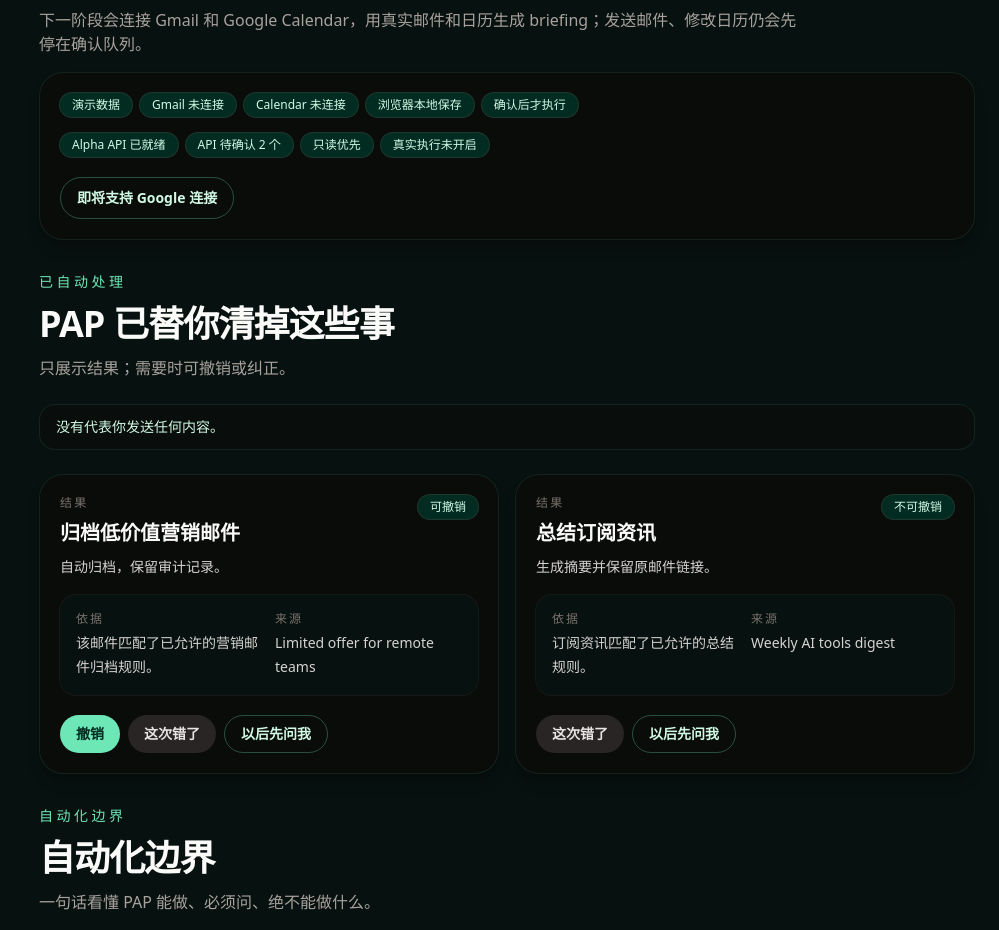
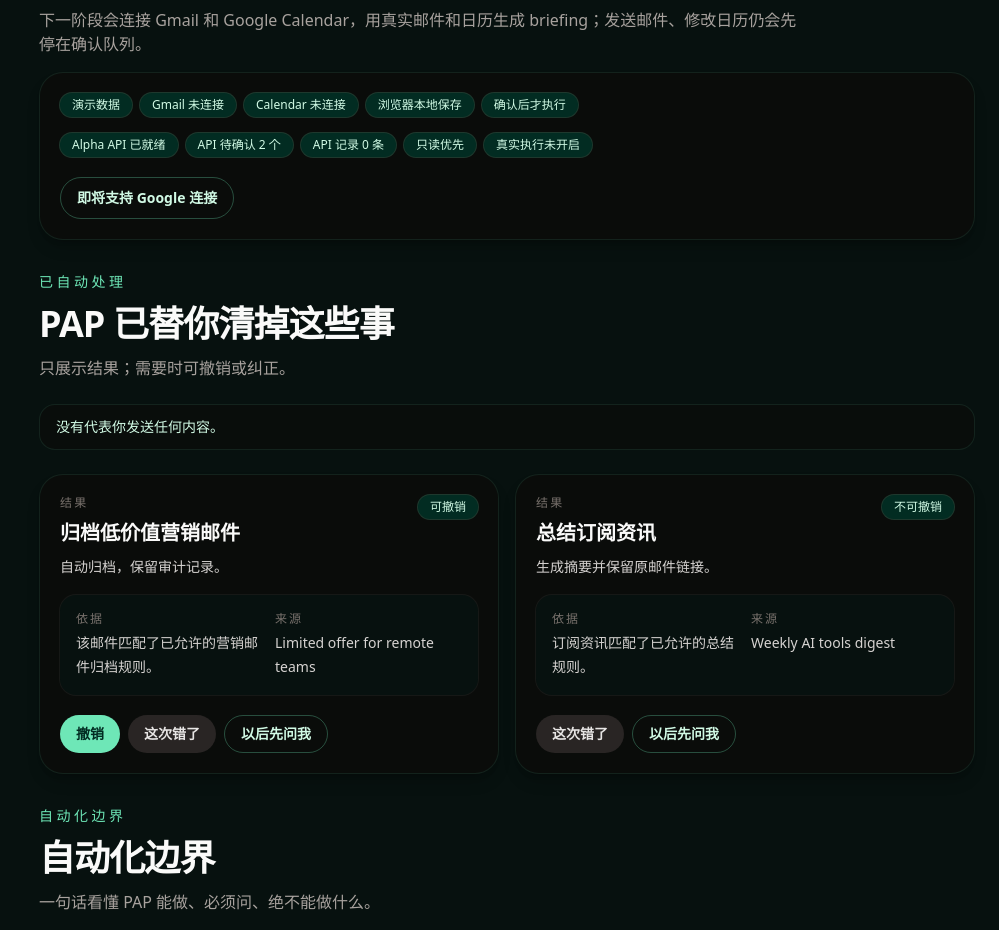
Before and after one commit to dmo736647-pixel/PAP, a Next.js app: page / in a window 1280 px wide. Shown: the part 2742-3672 px from the top of the page, without its empty margins (281-1280 px from the left). Built offline with nearby package versions, Linux system fonts and the light colour scheme.

Commit message:
feat: refresh PAP alpha workspace after decisions

```diff
--- a/src/app/pap-dashboard.tsx
+++ b/src/app/pap-dashboard.tsx
@@ -181,6 +181,7 @@
     alphaApiLoading: '正在读取 Alpha API',
     alphaApiError: 'Alpha API 暂时不可用',
     alphaPendingCount: 'API 待确认 {count} 个',
+    alphaRecordCount: 'API 记录 {count} 条',
     alphaReadOnly: '只读优先',
     alphaLiveActionsOff: '真实执行未开启',
     alphaSynced: 'Alpha API 已记录',
@@ -327,6 +328,7 @@
     alphaApiLoading: 'Reading Alpha API',
     alphaApiError: 'Alpha API is temporarily unavailable',
     alphaPendingCount: '{count} API pending actions',
+    alphaRecordCount: '{count} API records',
     alphaReadOnly: 'Read-only first',
     alphaLiveActionsOff: 'Live actions disabled',
     alphaSynced: 'Alpha API recorded it',
@@ -516,15 +518,10 @@
   useEffect(() => {
     let active = true;
 
-    Promise.all([fetchAlphaReadiness(), fetchAlphaWorkspace()])
-      .then(([readiness, workspace]) => {
-        if (!active) return;
-        setAlphaApiState({ readiness, workspace });
-      })
-      .catch(() => {
-        if (!active) return;
-        setAlphaApiState({ error: 'alpha-api-unavailable' });
-      });
+    loadAlphaApiState((nextState) => {
+      if (!active) return;
+      setAlphaApiState(nextState);
+    });
 
     return () => {
       active = false;
@@ -597,7 +594,8 @@
 
     const sync = status === 'confirmed' ? confirmAlphaAction : rejectAlphaAction;
     sync(alphaActionId)
-      .then(() => setAlphaApiState((current) => ({ ...current, lastDecisionSync: 'synced' })))
+      .then(() => fetchAlphaWorkspace())
+      .then((workspace) => setAlphaApiState((current) => ({ ...current, workspace, lastDecisionSync: 'synced' })))
       .catch(() => setAlphaApiState((current) => ({ ...current, lastDecisionSync: 'failed' })));
   }
 
@@ -1409,6 +1407,12 @@
   );
 }
 
+function loadAlphaApiState(apply: (state: AlphaApiState) => void) {
+  Promise.all([fetchAlphaReadiness(), fetchAlphaWorkspace()])
+    .then(([readiness, workspace]) => apply({ readiness, workspace }))
+    .catch(() => apply({ error: 'alpha-api-unavailable' }));
+}
+
 function integrationStatusLabels(status: PapIntegrationStatus, locale: Locale) {
   const t = copy[locale];
 
@@ -1427,9 +1431,13 @@
   if (state.error) return [t.alphaApiError];
   if (!state.readiness || !state.workspace) return [t.alphaApiLoading];
 
+  const pendingCount = state.workspace.workspace.actions.filter((action) => action.status === 'pending').length;
+  const auditCount = state.workspace.workspace.auditRecords.length;
+
   return [
     t.alphaApiReady,
-    interpolate(t.alphaPendingCount, state.workspace.workspace.actions.length),
+    interpolate(t.alphaPendingCount, pendingCount),
+    interpolate(t.alphaRecordCount, auditCount),
     state.readiness.readOnlyFirst ? t.alphaReadOnly : '',
     state.readiness.liveActionsEnabled ? '' : t.alphaLiveActionsOff,
     state.lastDecisionSync === 'synced' ? t.alphaSynced : '',
```
Also changed, not shown: 1 other file (tests, documents, lock files or other folders).
